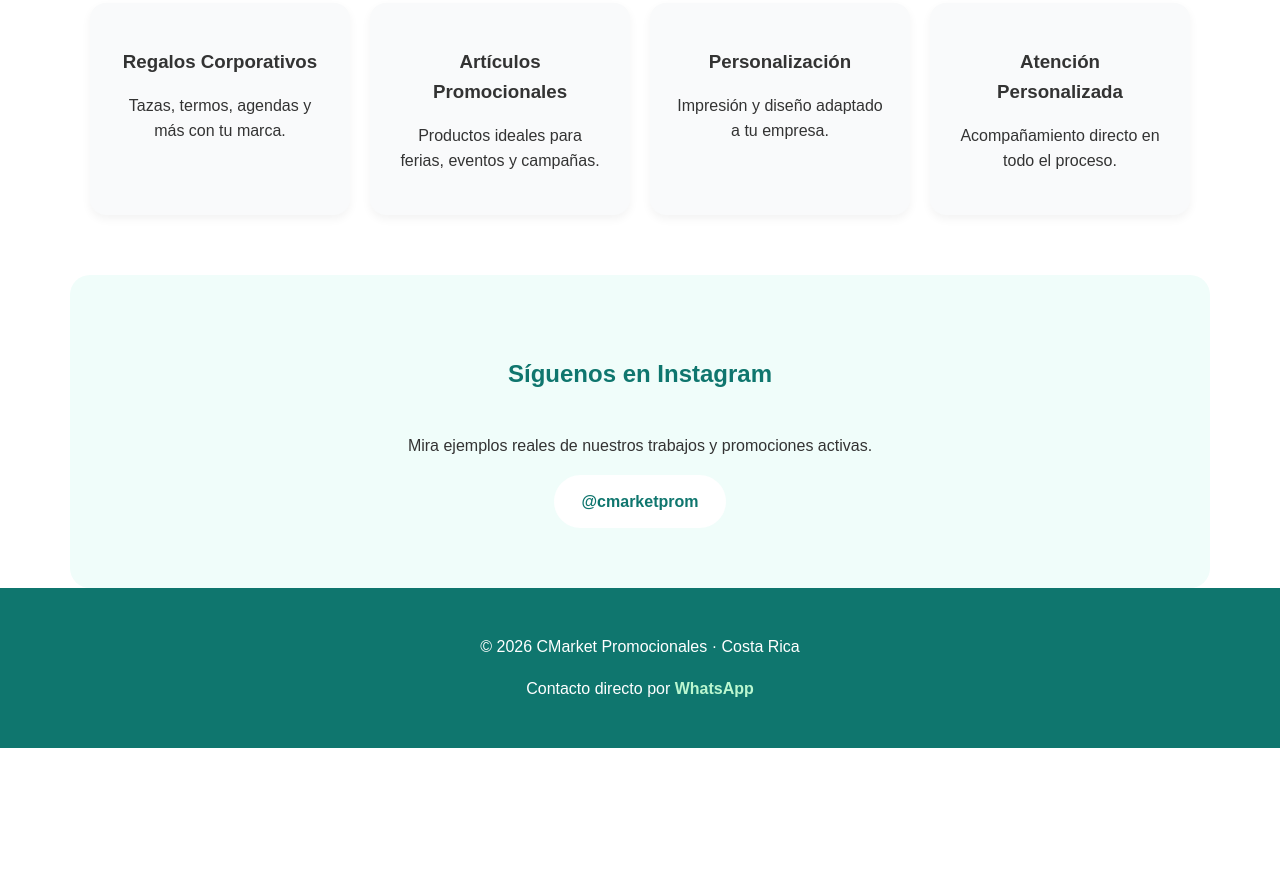
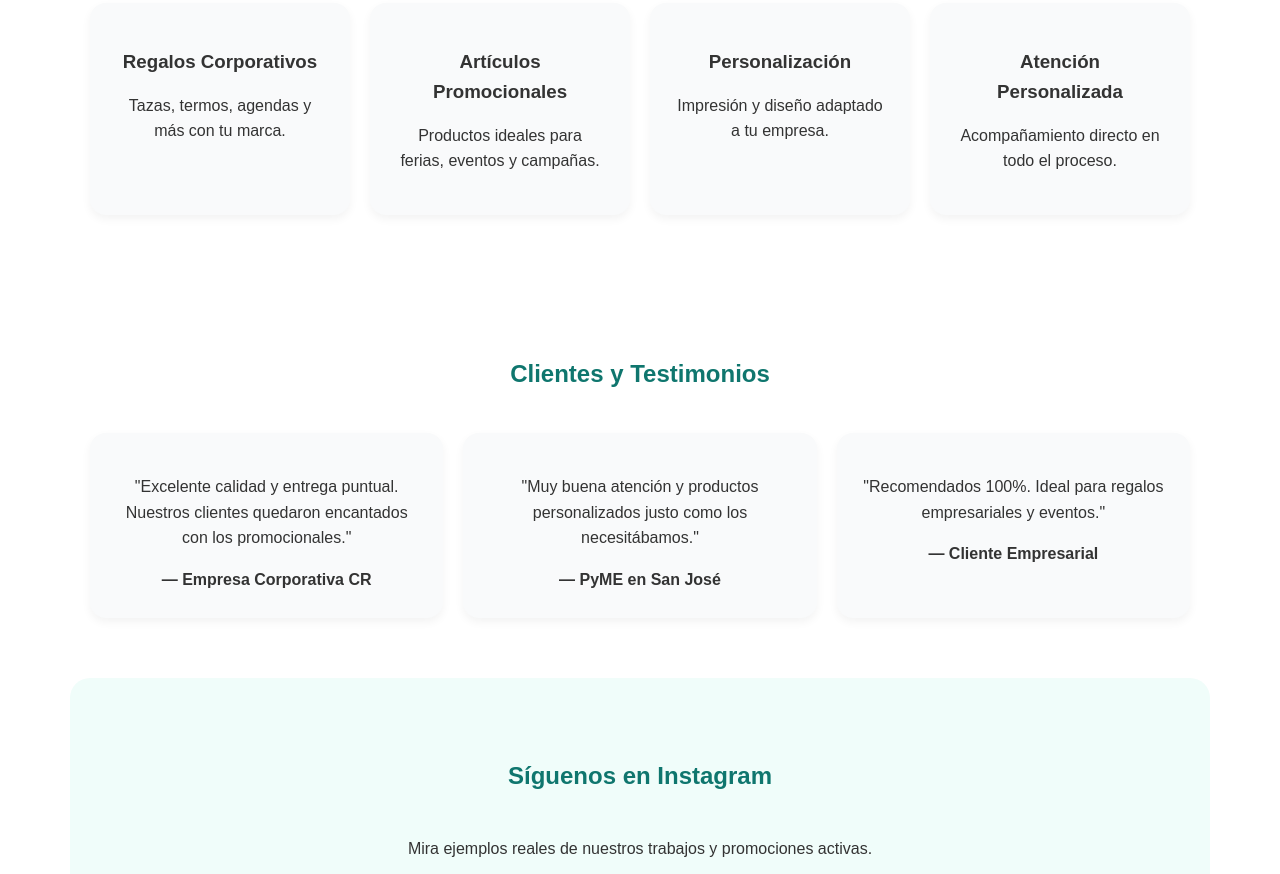
Before and after one commit to emartinezlemos/cmarketprom, a plain HTML site: page index.html in a window 1280 px wide. Shown: the part 500-1374 px from the top of the page. Before the commit the page ends 1248 px from the top, so only its background shows below. Drawn offline with Linux system fonts and the light colour scheme.

Commit message:
Agregar sección de testimonios

```diff
--- a/index.html
+++ b/index.html
@@ -108,6 +108,23 @@
       </div>
     </div>
   </section>
+<section>
+  <h2>Clientes y Testimonios</h2>
+  <div class="services">
+    <div class="card">
+      <p>"Excelente calidad y entrega puntual. Nuestros clientes quedaron encantados con los promocionales."</p>
+      <strong>— Empresa Corporativa CR</strong>
+    </div>
+    <div class="card">
+      <p>"Muy buena atención y productos personalizados justo como los necesitábamos."</p>
+      <strong>— PyME en San José</strong>
+    </div>
+    <div class="card">
+      <p>"Recomendados 100%. Ideal para regalos empresariales y eventos."</p>
+      <strong>— Cliente Empresarial</strong>
+    </div>
+  </div>
+</section>
 
   <section class="instagram">
     <h2>Síguenos en Instagram</h2>
```
